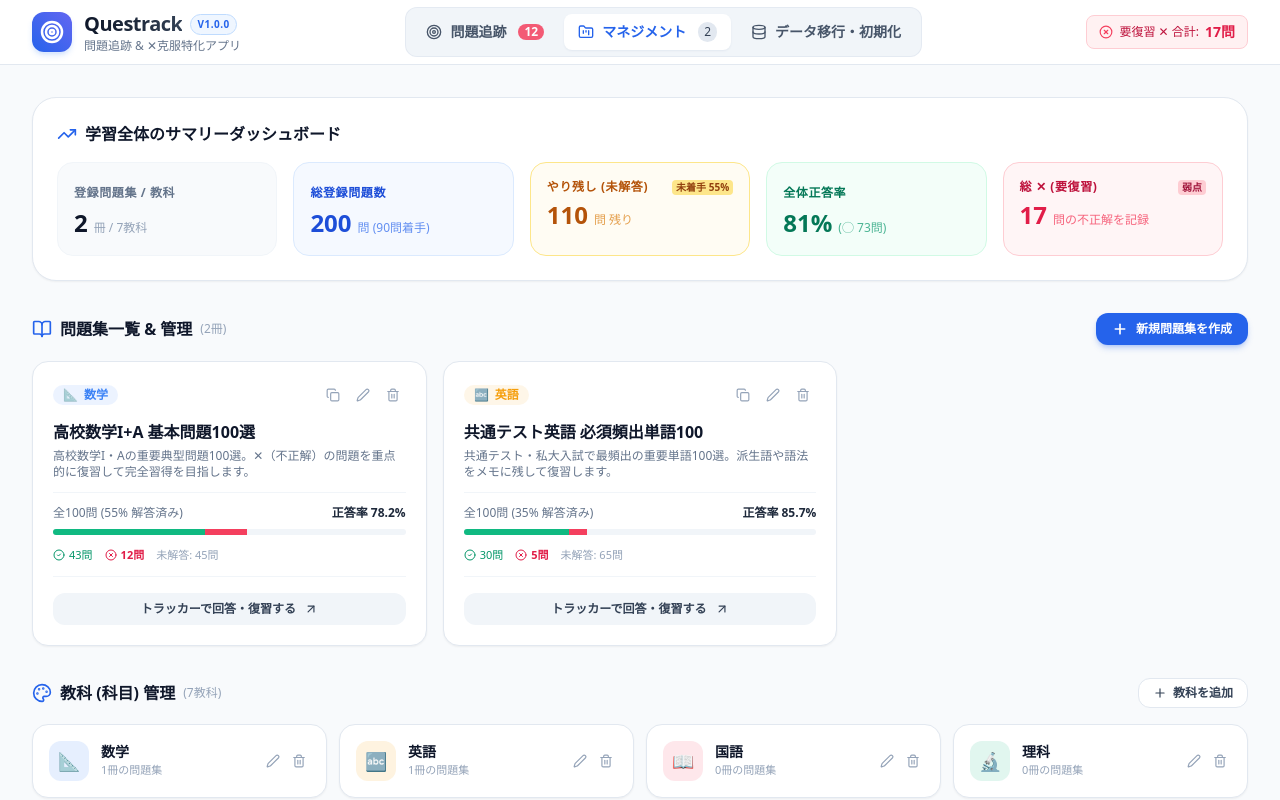
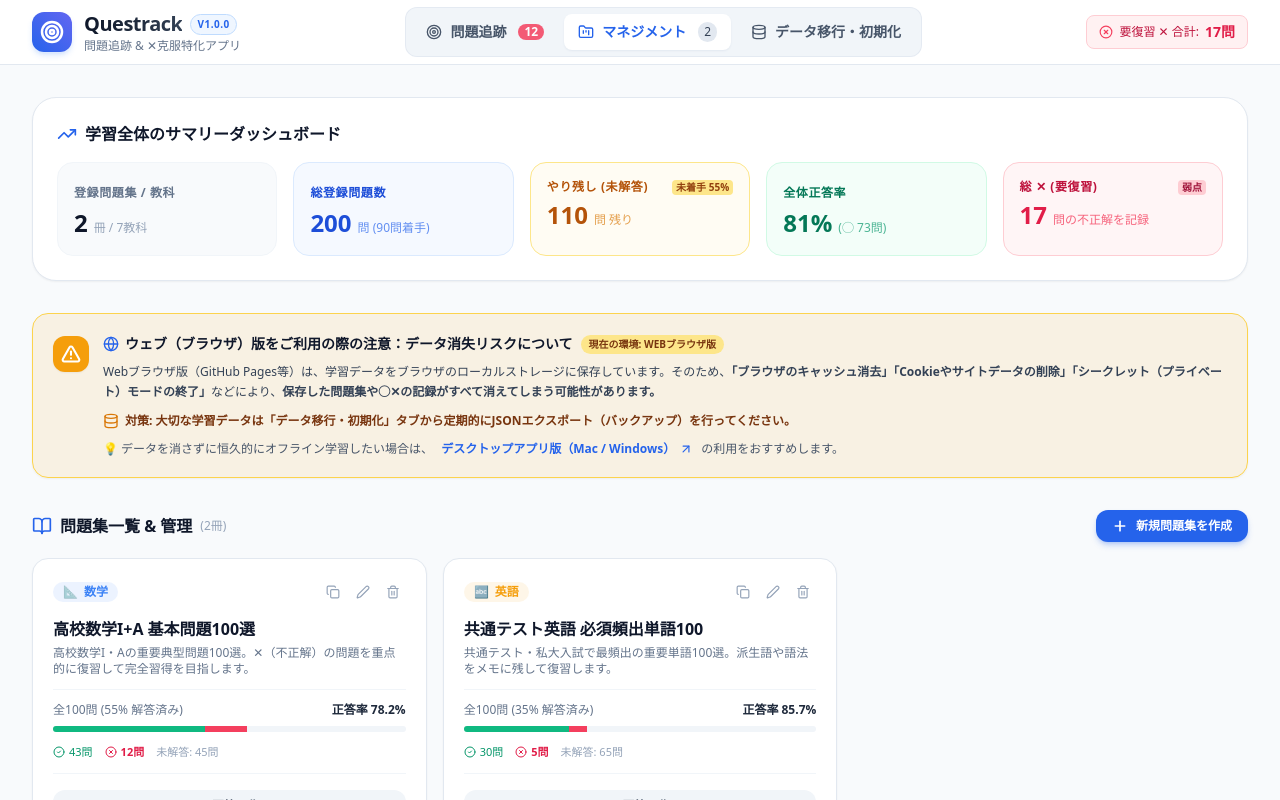
Before and after one commit to tyama11/questrack, a React (Vite) app: page / in a window 1280 px wide. Both pictures are taken after typing "Sample" into the empty fields and a click on the button "+ 新規問題集を作成". Shown: the top 800 px of the page. Built offline with nearby package versions, Linux system fonts and the light colour scheme.

Commit message:
feat(pages): upgrade to node 24, add github pages deploy on CI pass, add web data loss warning in management view

```diff
--- a/src/components/management/ManagementView.tsx
+++ b/src/components/management/ManagementView.tsx
@@ -12,6 +12,9 @@ import {
   X,
   Palette,
   Check,
+  AlertTriangle,
+  Globe,
+  Database,
 } from 'lucide-react';
 import { useApp } from '../../context/AppContext';
 import { Subject, Workbook } from '../../types';
@@ -50,6 +53,9 @@ export const ManagementView: React.FC<ManagementViewProps> = ({ onOpenWorkbook }
     deleteSubject,
     getWorkbookStats,
   } = useApp();
+
+  // 実行環境が Tauri か Webブラウザかを判定
+  const isTauri = typeof window !== 'undefined' && '__TAURI_INTERNALS__' in window;
 
   // ----------------------------------------------------
   // モーダル管理ステート
@@ -256,6 +262,62 @@ export const ManagementView: React.FC<ManagementViewProps> = ({ onOpenWorkbook }
                 {overallStats.totalIncorrect}
               </span>
               <span className="text-xs text-rose-500/80">問の不正解を記録</span>
+            </div>
+          </div>
+        </div>
+      </div>
+
+      {/* ======================================================== */}
+      {/* ⚠️ ウェブ版データ消失リスク注意喚起 & バックアップ案内 */}
+      {/* ======================================================== */}
+      <div className={`p-4 sm:p-5 rounded-2xl border transition-all shadow-sm ${
+        !isTauri
+          ? 'bg-amber-500/10 dark:bg-amber-500/15 border-amber-300 dark:border-amber-700/60'
+          : 'bg-slate-50 dark:bg-slate-800/40 border-slate-200 dark:border-slate-800'
+      }`}>
+        <div className="flex items-start gap-3.5">
+          <div className={`p-2 rounded-xl text-white shrink-0 mt-0.5 shadow-sm ${
+            !isTauri ? 'bg-amber-500' : 'bg-slate-600 dark:bg-slate-700'
+          }`}>
+            <AlertTriangle className="w-5 h-5 stroke-[2.5]" />
+          </div>
+          <div className="flex-1 space-y-2">
+            <div className="flex flex-wrap items-center justify-between gap-2">
+              <div className="flex items-center gap-2">
+                <h3 className="text-sm font-bold text-slate-900 dark:text-white flex items-center gap-1.5">
+                  <Globe className="w-4 h-4 text-brand-600 dark:text-brand-400" />
+                  ウェブ（ブラウザ）版をご利用の際の注意：データ消失リスクについて
+                </h3>
+                <span className={`text-[10px] font-extrabold uppercase px-2 py-0.5 rounded-full ${
+                  !isTauri
+                    ? 'bg-amber-200 dark:bg-amber-800 text-amber-900 dark:text-amber-100'
+                    : 'bg-emerald-100 dark:bg-emerald-900/60 text-emerald-800 dark:text-emerald-300'
+                }`}>
+                  {!isTauri ? '現在の環境: Webブラウザ版' : '現在の環境: デスクトップアプリ版 (データ永続化)'}
+                </span>
+              </div>
+            </div>
+            <p className="text-xs text-slate-700 dark:text-slate-300 leading-relaxed">
+              Webブラウザ版（GitHub Pages等）は、学習データをブラウザのローカルストレージに保存しています。そのため、<strong>「ブラウザのキャッシュ消去」「Cookieやサイトデータの削除」「シークレット（プライベート）モードの終了」</strong>などにより、<strong>保存した問題集や◯✕の記録がすべて消えてしまう可能性があります。</strong>
+            </p>
+            <div className="pt-1 flex flex-wrap items-center gap-3">
+              <div className="flex items-center gap-1.5 text-xs font-bold text-amber-900 dark:text-amber-200">
+                <Database className="w-4 h-4 text-amber-600 dark:text-amber-400" />
+                <span>対策: 大切な学習データは「データ移行・初期化」タブから定期的にJSONエクスポート（バックアップ）を行ってください。</span>
+              </div>
+            </div>
+            <div className="pt-1 text-xs text-slate-600 dark:text-slate-400 flex flex-wrap items-center gap-2">
+              <span>💡 データを消さずに恒久的にオフライン学習したい場合は、</span>
+              <a
+                href="https://github.com/tyama11/questrack/releases/latest"
+                target="_blank"
+                rel="noreferrer"
+                className="inline-flex items-center gap-1 font-bold text-brand-600 dark:text-brand-400 hover:underline"
+              >
+                <span>デスクトップアプリ版（Mac / Windows）</span>
+                <ArrowUpRight className="w-3.5 h-3.5" />
+              </a>
+              <span>の利用をおすすめします。</span>
             </div>
           </div>
         </div>
--- a/vite.config.ts
+++ b/vite.config.ts
@@ -8,6 +8,7 @@ const host = process.env.TAURI_DEV_HOST;
 // https://vitejs.dev/config/
 export default defineConfig(async () => ({
   plugins: [react()],
+  base: "./",
   resolve: {
     alias: {
       "@": path.resolve(__dirname, "./src"),
```
Also changed, not shown: 2 other files (tests, documents, lock files or other folders).
